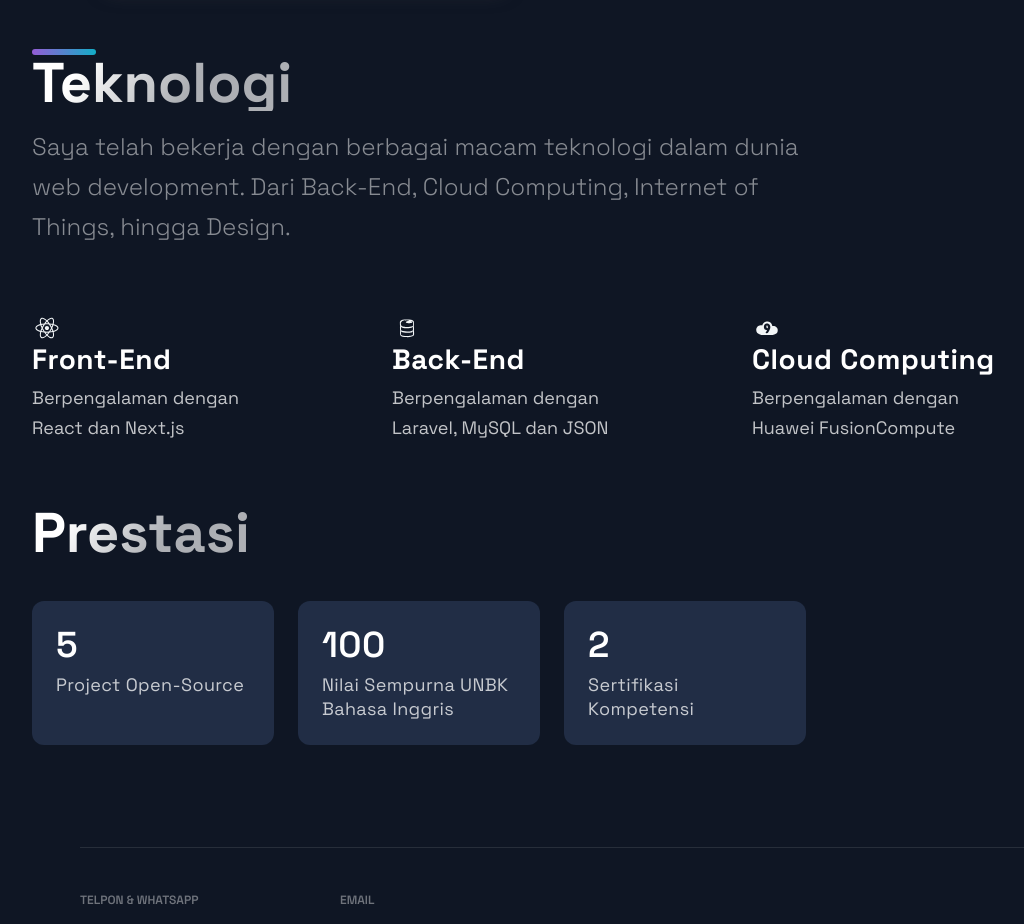
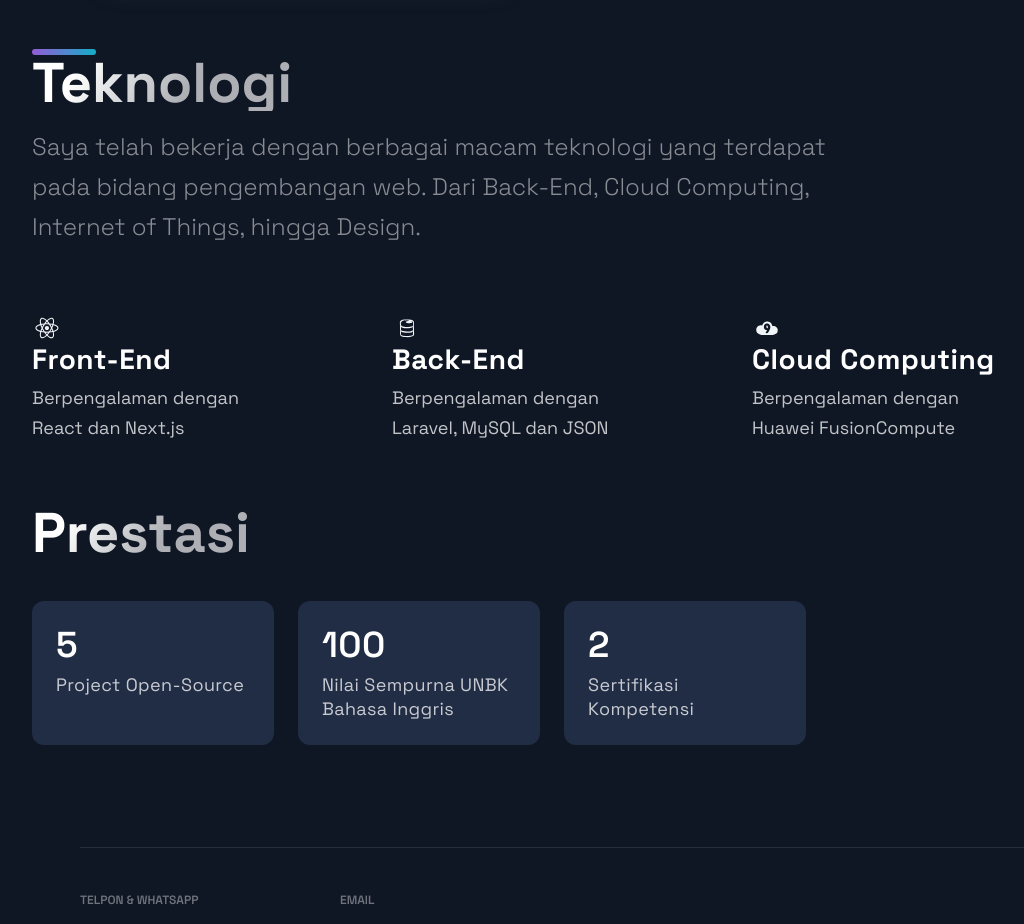
Before and after one commit to salunaalavi/Web-Portfolio, a Next.js app: page / in a window 1280 px wide. Shown: the part 1360-2284 px from the top of the page, without its empty margins (88-1112 px from the left). Built offline with nearby package versions, Linux system fonts and the light colour scheme.

Commit message:
Update Technologies.js

```diff
--- a/src/components/Technologies/Technologies.js
+++ b/src/components/Technologies/Technologies.js
@@ -8,7 +8,7 @@ const Technologies = () =>  (
     <SectionDivider />
     <SectionTitle>Teknologi</SectionTitle>
     <SectionText>
-      Saya telah bekerja dengan berbagai macam teknologi dalam dunia web development. Dari Back-End, Cloud Computing, Internet of Things, hingga Design.
+      Saya telah bekerja dengan berbagai macam teknologi yang terdapat pada bidang pengembangan web. Dari Back-End, Cloud Computing, Internet of Things, hingga Design.
     </SectionText>
     <List>
       <ListItem>
```
